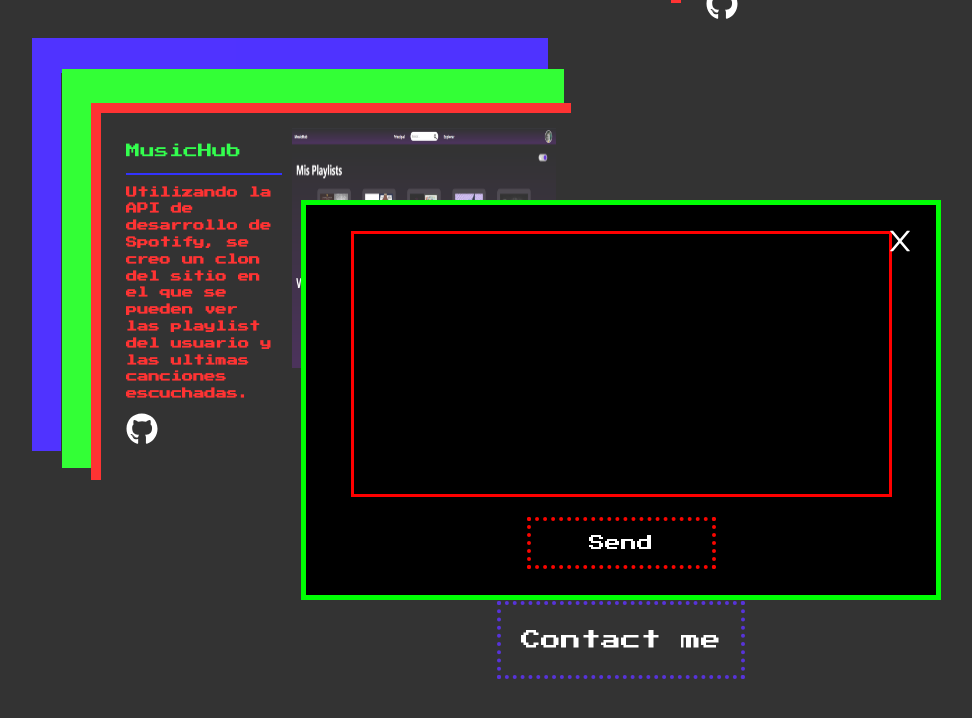
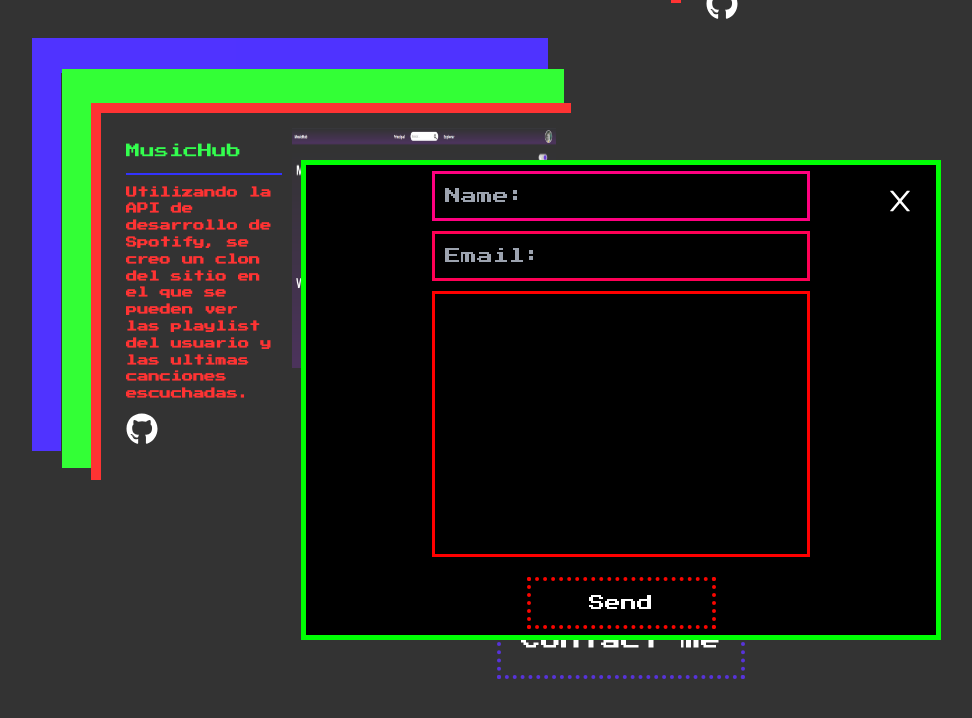
Before and after one commit to IagoSiccardi/portfolio, a React (Create React App) app: page / in a window 1280 px wide. Both pictures are taken after a click on the button "Contact me". Shown: the part 1542-2260 px from the top of the page, without its empty margins (19-991 px from the left). Built offline with nearby package versions, Linux system fonts and the light colour scheme.

Commit message:
EmailJs almost done

```diff
--- a/package.json
+++ b/package.json
@@ -3,6 +3,7 @@
   "version": "0.1.0",
   "private": true,
   "dependencies": {
+    "@emailjs/browser": "^3.11.0",
     "@testing-library/jest-dom": "^5.16.5",
     "@testing-library/react": "^13.4.0",
     "@testing-library/user-event": "^13.5.0",
--- a/src/components/Contact me/ContactModal.jsx
+++ b/src/components/Contact me/ContactModal.jsx
@@ -1,22 +1,87 @@
-import React from 'react'
-import './contact.css'
-import {AiOutlineClose} from 'react-icons/ai'
-
-const ContactModal = ({setModal,modal,theme}) => {
+import React, { useRef, useState } from "react";
+import "./contact.css";
+import { AiOutlineClose } from "react-icons/ai";
+import emailjs from '@emailjs/browser';
 
 
+const ContactModal = ({ setModal, modal, theme }) => {
+
+  const [submit, setSubmit] = useState('Send');
+
+  const sendFunction = () => {
+    setSubmit("Your message has been sent")
+
+    setTimeout(() => {
+      setSubmit("Send")
+    }, 1000);
+
+  }
+
+  const contactForm = useRef()
+
+  const handleSubmit = (e) => {
+    e.preventDefault()
+
+    emailjs.sendForm('service_bdsj50c', 'template_e8panrk', contactForm.current, 'kFNNVAzcW84WMk6KO')
+      .then((result) => {
+          console.log(result.text);
+          contactForm.current.reset()
+      }, (error) => {
+          console.log(error.text);
+      });
+
+  }
 
   return (
-    <section className={`contact-modal bg-opacity-20 ${theme ? "bg-black" : "bg-white" }`} onClick={e => e.target.classList[0] === "contact-modal" && setModal(!modal)}>
-        <div className={`modal ${theme ? "bg-white" : "bg-black"}`}>
-        <AiOutlineClose color={`${theme ? "black" : "white"}`} size='2rem' onClick={() => setModal(!modal)}/>
-            <form action="">
-              <textarea className={`text-area bg-opacity-5 ${theme ? "bg-transparent text-black" : "bg-transparent text-white" }`} cols="30" rows="10"></textarea>
-              <button className='form-button'><p className={` ${theme ? " text-black" : "text-white" }`}>Send</p></button>
-            </form>
-        </div>
+    <section
+      className={`contact-modal bg-opacity-20 ${
+        theme ? "bg-black" : "bg-white"
+      }`}
+      onClick={(e) =>
+        e.target.classList[0] === "contact-modal" && setModal(!modal)
+      }
+    >
+      <div className={`modal ${theme ? "bg-white" : "bg-black"}`}>
+        <AiOutlineClose
+          color={`${theme ? "black" : "white"}`}
+          size="2rem"
+          onClick={() => setModal(!modal)}
+        />
+        <form ref={contactForm} onSubmit={handleSubmit} >
+          <input
+            required
+            type="text"
+            name="user_name"
+            placeholder="Name:"
+            className={`form-input bg-opacity-5 ${
+              theme ? "bg-transparent text-black" : "bg-transparent text-white"
+            }`}
+          />
+          <input
+            required
+            type="email"
+            placeholder="Email:"
+            name="user_email"
+            className={`form-input bg-opacity-5 ${
+              theme ? "bg-transparent text-black" : "bg-transparent text-white"
+            }`}
+          />
+          <textarea
+            required
+            name="message"
+            className={`text-area bg-opacity-5 ${
+              theme ? "bg-transparent text-black" : "bg-transparent text-white"
+            }`}
+            cols="30"
+            rows="10"
+          ></textarea>
+          <button className="form-button" onClick={sendFunction}>
+            <p className={` ${theme ? " text-black" : "text-white"}`}>{submit}</p>
+          </button>
+        </form>
+      </div>
     </section>
-  )
-}
+  );
+};
 
-export default ContactModal
+export default ContactModal;
--- a/src/components/Contact me/contact.css
+++ b/src/components/Contact me/contact.css
@@ -55,9 +55,9 @@
 }
 
 .contact-modal .modal {
-    border:5px solid rgba(0,255,4,1);
-    height: 50vh;
-    width: 50vw;
+    border: 5px solid rgba(0,255,4,1);
+    height: 70vh;
+    width: 85vw;
     position: relative;;
 
 }
@@ -70,6 +70,7 @@
 }
 
 .contact-modal .modal form {
+    font-size: 80%;
     display: grid;
     place-items: center;
     align-content: center;
@@ -77,12 +78,32 @@
     height:100%;
 }
 
+.contact-modal .modal form .form-input{
+    border: 3px solid;
+    padding: 10px;
+    margin-bottom: 10px;
+    width: 80%;
+
+}
+
+.contact-modal .modal form .form-input:focus {
+    outline: none;
+}
+
+.contact-modal .modal form input:first-child {
+    border-color: rgb(255, 0, 128);
+}
+
+.contact-modal .modal form input:nth-child(2) {
+    border-color: rgb(255, 0, 85);
+}
+
 .contact-modal .modal form .text-area {
     border: 3px solid rgb(255, 0, 0);
-    padding: 10px 20px;
+    padding: 10px 10px;
     resize: none;
     transition: .5s ease;
-    text-transform: uppercase;
+    width: 80%;
 }
 
 .contact-modal .modal form .text-area:focus {
@@ -97,3 +118,47 @@
     border: dotted 4px;
     width: 30%;
 }
+
+
+
+ @media (min-width:500px) {
+
+    .contact-modal .modal {
+        height: 60vh;
+        width: 65vw;
+    }
+
+    .contact-modal .modal form .text-area {
+        width: 60%;
+    }
+
+    .contact-modal .modal form .form-input{
+        width: 60%;
+    }
+
+ }
+
+
+@media (min-width:768px) {
+
+    .contact-modal .modal form {
+        font-size: 100%;
+    }
+
+    .contact-modal .modal {
+        height: 60vh;
+        width: 50vw;
+    }
+
+    .contact-modal .modal form .text-area {
+        width: 60%;
+    }
+
+    .contact-modal .modal form .form-input{
+        width: 60%;
+    }
+}
+
+@media (min-width:1080px) {
+
+}
```
Also changed, not shown: 1 other file (tests, documents, lock files or other folders).
